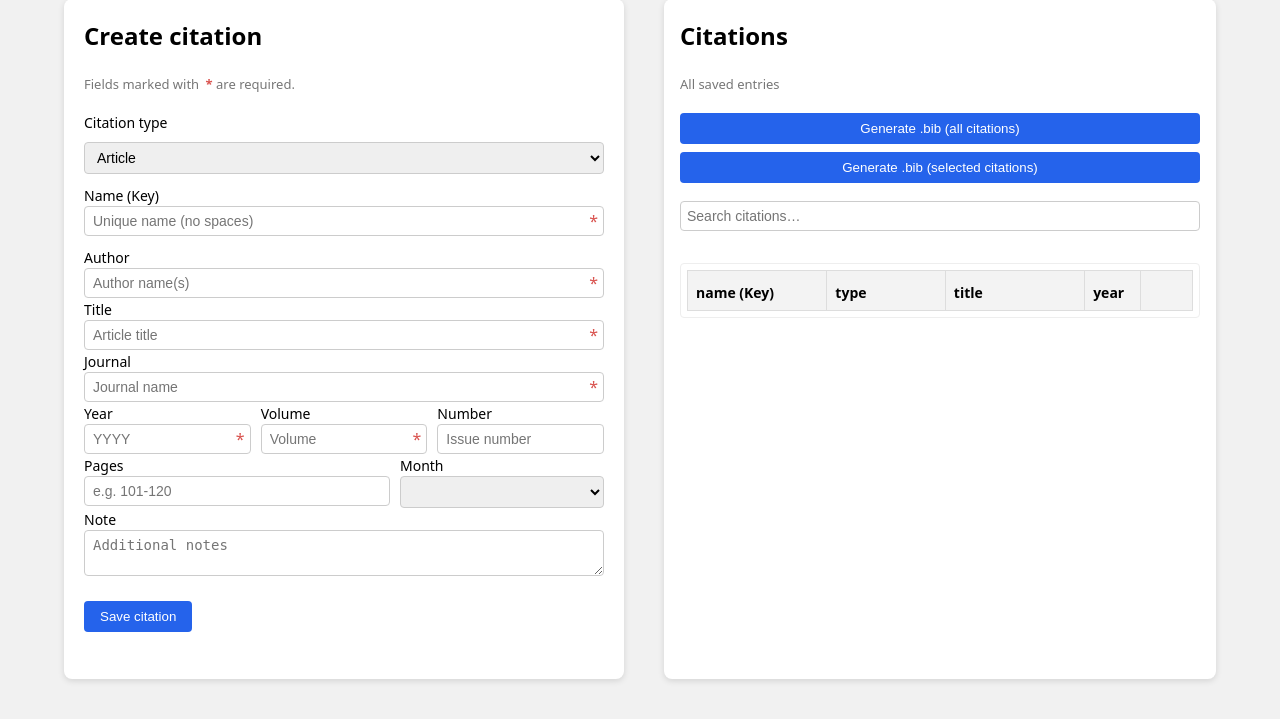
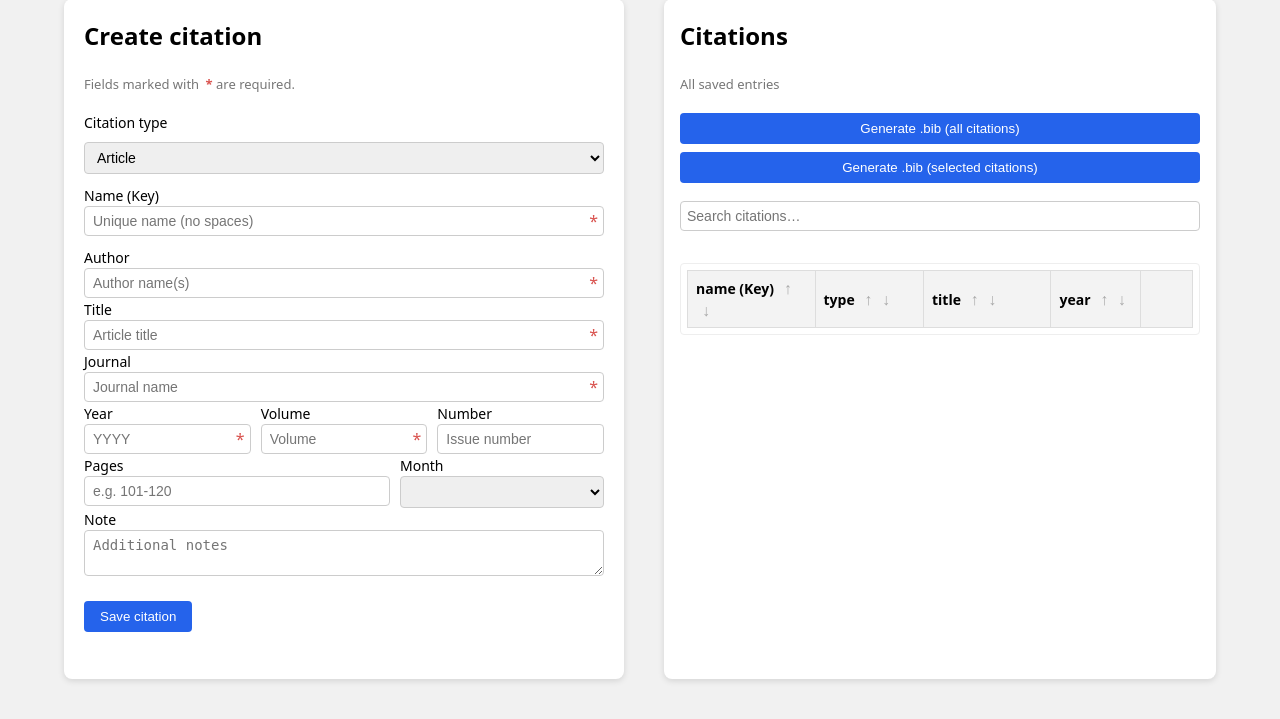
Before and after one commit to tiinasor/ohtu-miniprojekti, a Flask app: template src/templates/index.html in a window 1280 px wide. Shown: the part 61-780 px from the top of the page. Run offline with Flask 3, Linux system fonts and the light colour scheme; the template is opened without the code that fills it, so the values that code supplies are empty.

Commit message:
add arrows that can be pressed for sorting fuction

```diff
--- a/src/db_helper.py
+++ b/src/db_helper.py
@@ -139,4 +139,4 @@ def setup_db():
 
 if __name__ == "__main__":
     with app.app_context():
-        setup_db()
+        create_demo_citations()
--- a/src/static/main.css
+++ b/src/static/main.css
@@ -183,7 +183,7 @@ th.col-title {
 }
 
 th.col-year {
-    width: 10%;
+    width: 20%;
 }
 
 th.col-name, th.col-type, th.col-title, th.col-year {
@@ -247,3 +247,14 @@ table th:last-child {
     width: 100%;
     font-family: system-ui, sans-serif;
 }
+.sort-up, .sort-down {
+    cursor: pointer;
+    font-size: 16px;
+    margin-left: 6px;
+    opacity: 0.3;
+    transition: opacity 0.2s;
+}
+
+.sort-up:hover, .sort-down:hover {
+    opacity: 0.8;
+}
--- a/src/templates/index.html
+++ b/src/templates/index.html
@@ -110,13 +110,31 @@ Citation database app
         <div class="scroll-area">
             <table id="sortable">
                 <thead>
-                    <tr>
-                        <th class="col-name" onclick="sortBy(0)">name (Key)<span class="sort-arrow"></span></th>
-                        <th class="col-type" onclick="sortBy(1)">type<span class="sort-arrow"></span></th>
-                        <th class="col-title" onclick="sortBy(2)">title<span class="sort-arrow"></span></th>
-                        <th class="col-year" onclick="sortBy(3)">year<span class="sort-arrow"></span></th>
-                        <th class="col-select"></th>
-                    </tr>
+                        <th class="col-name">
+                            name (Key)
+                            <span class="sort-up" data-col="0" onclick="sortColumn(0, 'asc')">↑</span>
+                            <span class="sort-down" data-col="0" onclick="sortColumn(0, 'desc')">↓</span>
+                        </th>
+
+                        <th class="col-type">
+                            type
+                            <span class="sort-up" data-col="1" onclick="sortColumn(1, 'asc')">↑</span>
+                            <span class="sort-down" data-col="1" onclick="sortColumn(1, 'desc')">↓</span>
+                        </th>
+
+                        <th class="col-title">
+                            title
+                            <span class="sort-up" data-col="2" onclick="sortColumn(2, 'asc')">↑</span>
+                            <span class="sort-down" data-col="2" onclick="sortColumn(2, 'desc')">↓</span>
+                        </th>
+
+                        <th class="col-year">
+                            year
+                            <span class="sort-up" data-col="3" onclick="sortColumn(3, 'asc')">↑</span>
+                            <span class="sort-down" data-col="3" onclick="sortColumn(3, 'desc')">↓</span>
+                        </th>
+
+                        <th></th>
                 </thead>
 
                 <tbody>
```
Also changed, not shown: src/static/main.js (+38 -28 lines), 1 other file.
